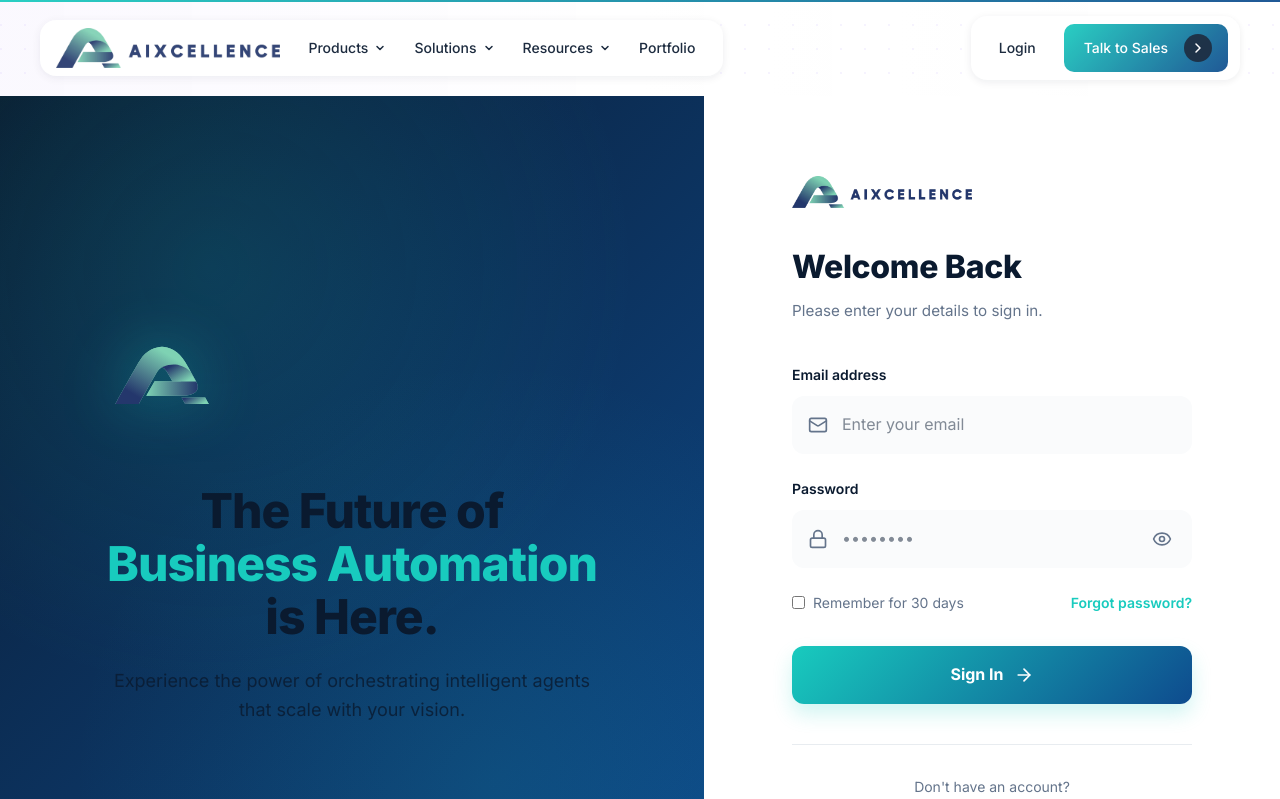
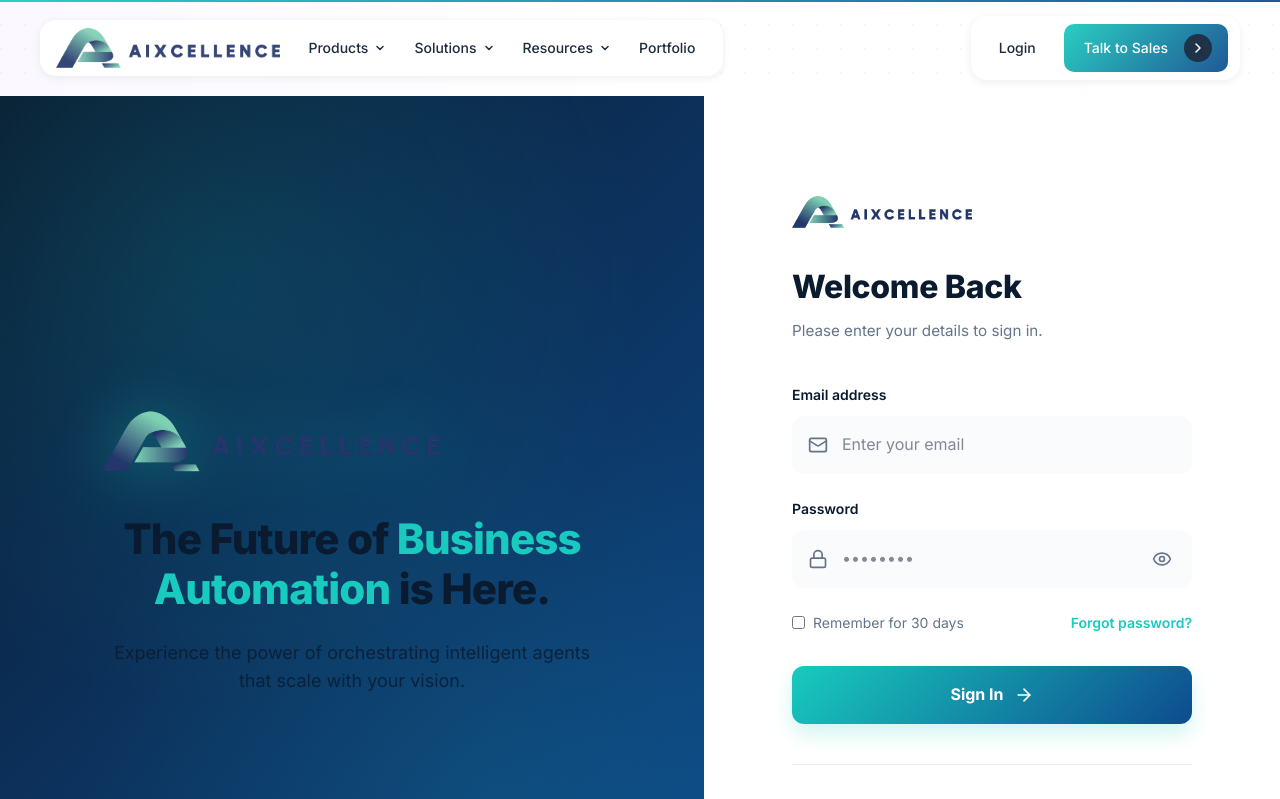
Before and after one commit to AtifShahzad536/aixcellence, a React (Vite) app: page /login in a window 1280 px wide. Shown: the top 799 px of the page. Built offline with nearby package versions, Linux system fonts and the light colour scheme.

Commit message:
fix: resolve login page layout overlap, refine visual side, and restore form handlers

```diff
--- a/src/pages/LoginPage.tsx
+++ b/src/pages/LoginPage.tsx
@@ -1,6 +1,6 @@
 import React, { useState, useRef } from 'react'
 import { motion, useInView, AnimatePresence } from 'framer-motion'
-import { Lock, Mail, Eye, EyeOff, ArrowRight, Shield } from 'lucide-react'
+import { Lock, Mail, Eye, EyeOff, ArrowRight, Shield, X, AlertCircle } from 'lucide-react'
 import { useSEO } from '../hooks/useSEO'
 import { Link } from 'react-router-dom'
 
@@ -12,6 +12,9 @@ export function LoginPage() {
         url: 'https://aixcellence.co/#login',
         canonical: 'https://aixcellence.co/#login'
     })
+
+    const ref = useRef(null)
+    const isInView = useInView(ref, { once: true, margin: '-100px' })
 
     const [formData, setFormData] = useState({
         email: '',
@@ -27,10 +30,28 @@ export function LoginPage() {
         setSubmitStatus({ type: null, message: '' })
 
         try {
-            await new Promise(resolve => setTimeout(resolve, 1500))
-            // Demo failure scenario
-            throw new Error('Invalid credentials')
+            // TODO: Replace with actual login API endpoint
+            // For now, this is a placeholder that simulates login
+            await new Promise(resolve => setTimeout(resolve, 1000))
+
+            // Simulate login validation - always fail for demo purposes
+            // In production, replace this with actual API call
+            const isValidCredentials = false // This will be replaced with actual API response
+
+            if (isValidCredentials) {
+                // Simulate successful login
+                setSubmitStatus({ type: 'success', message: 'Login successful! Redirecting...' })
+
+                // Redirect to dashboard or home after successful login
+                setTimeout(() => {
+                    window.location.href = '/#home'
+                }, 1500)
+            } else {
+                // Simulate failed login
+                throw new Error('Invalid credentials')
+            }
         } catch (error) {
+            console.error('Login error:', error)
             setSubmitStatus({ type: 'error', message: 'Username or password is incorrect.' })
         } finally {
             setIsSubmitting(false)
@@ -51,19 +72,24 @@ export function LoginPage() {
                 transition={{ duration: 0.8, ease: "easeOut" }}
             >
                 <div className="login-brand-group">
-                    <motion.img
-                        src="/images/icons/onlyicon.svg"
-                        alt="AIX Logo"
-                        className="login-brand-logo-large"
+                    <motion.div
                         animate={{
-                            y: [0, -10, 0],
+                            y: [0, -15, 0],
                         }}
                         transition={{
-                            duration: 4,
+                            duration: 5,
                             repeat: Infinity,
                             ease: "easeInOut"
                         }}
-                    />
+                        style={{ marginBottom: '40px' }}
+                    >
+                        <img
+                            src="/images/logos/fulllogo_nobuffer.png"
+                            alt="AIX Logo"
+                            className="login-brand-logo-large"
+                            style={{ height: '60px', width: 'auto' }}
+                        />
+                    </motion.div>
                     <h1 className="login-visual-title">
                         The Future of <span>Business Automation</span> is Here.
                     </h1>
@@ -95,7 +121,7 @@ export function LoginPage() {
                             initial={{ opacity: 0, y: -10 }}
                             animate={{ opacity: 1, y: 0 }}
                         >
-                            {submitStatus.type === 'error' ? <X size={18} /> : <Shield size={18} />}
+                            {submitStatus.type === 'error' ? <AlertCircle size={18} /> : <Shield size={18} />}
                             {submitStatus.message}
                         </motion.div>
                     )}
@@ -149,7 +175,7 @@ export function LoginPage() {
                                 <input type="checkbox" />
                                 <span>Remember for 30 days</span>
                             </label>
-                            <Link to="/#forgot-password" size={20} className="login-forgot">
+                            <Link to="/#forgot-password" className="login-forgot">
                                 Forgot password?
                             </Link>
                         </div>
```
Also changed, not shown: src/styles.css.
